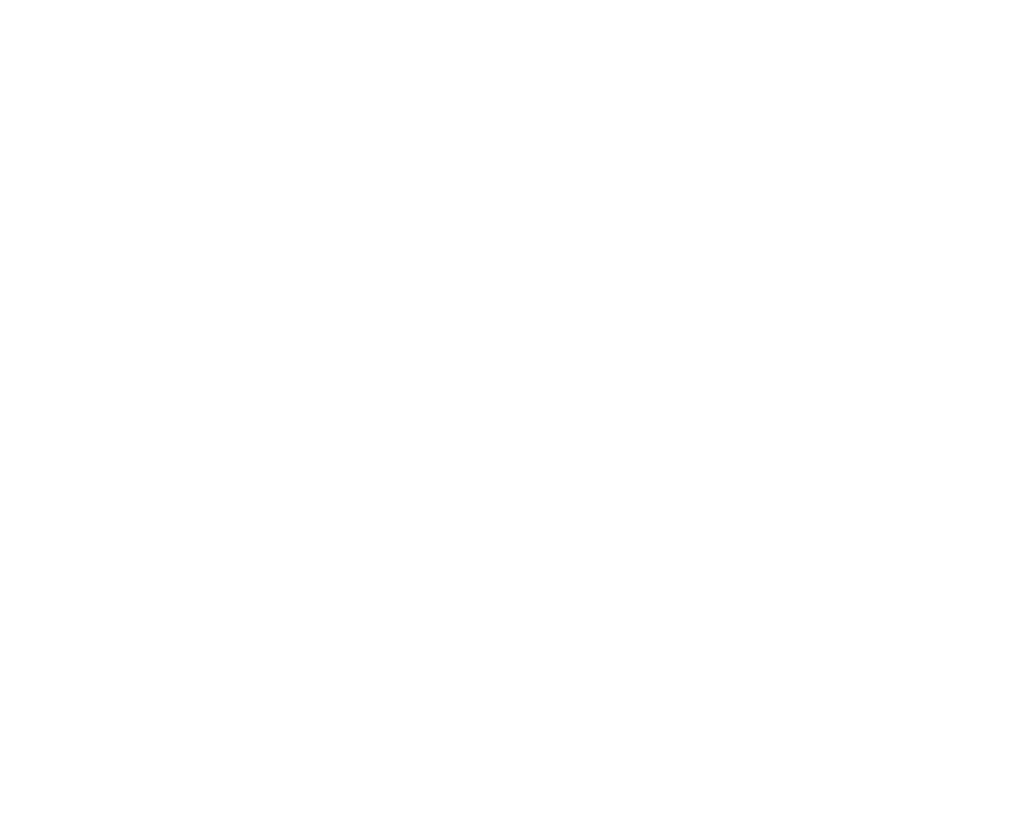
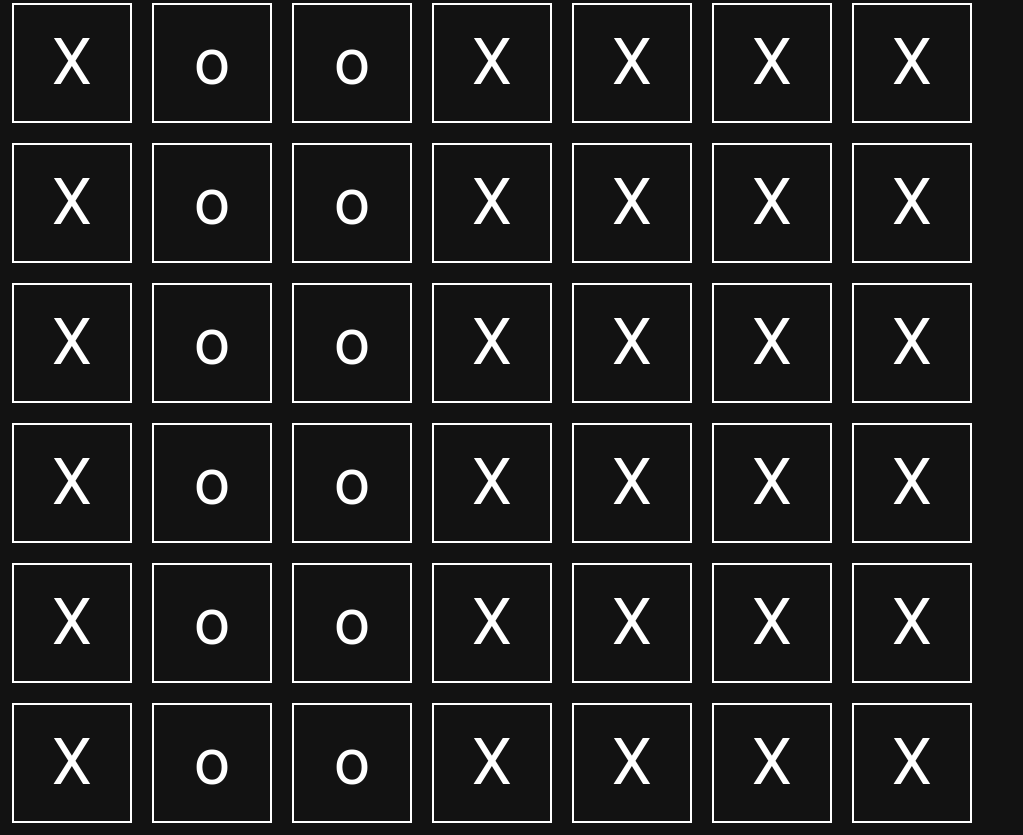
Before and after one commit to unheardof77/Connect-4, a React (Create React App) app in the folder my-app/: page /#/ in a window 1280 px wide. Shown: the part 1340-2175 px from the top of the page, without its empty margins (0-1023 px from the left). Before the commit the page ends 1192 px from the top, so only its background shows below. Built offline with nearby package versions, Linux system fonts and the light colour scheme.

Commit message:
board page now setup

```diff
--- a/my-app/src/App.tsx
+++ b/my-app/src/App.tsx
@@ -3,12 +3,23 @@
 import { Route, Routes, HashRouter as Router, } from 'react-router-dom';
 import { useState } from 'react';
 import {GameProvider} from './utils/statemanagment/globalstate';
-import './utils/reset/reset.css';
+// import './utils/reset/reset.css';
+import { ThemeProvider, createTheme } from '@mui/material/styles';
+import CssBaseline from '@mui/material/CssBaseline';
+
+const darkTheme = createTheme({
+  palette: {
+    mode: 'dark',
+  },
+});
+
 function App() {
 
   return (
     <div className="App">
       <GameProvider>
+      <ThemeProvider theme={darkTheme}>
+      <CssBaseline />
           <Router>
             <Routes>
               <Route path="/" element={<BoardPage/>}/>
@@ -16,6 +27,7 @@
               <Route/>
             </Routes>
           </Router>
+        </ThemeProvider>
       </GameProvider>
     </div>
   );
--- /dev/null
+++ b/my-app/src/Components/Board/Board.css
@@ -0,0 +1,14 @@
+.boardCell-wrapper {
+    display: flex;
+}
+
+.boardCell {
+    min-width: 120px;
+    height: 120px;
+    border: 2px solid white;
+    font-size: 4em;
+    margin: 10px;
+    display: flex;
+    justify-content: center;
+    align-items: center;
+}
--- a/my-app/src/Components/Board/Board.tsx
+++ b/my-app/src/Components/Board/Board.tsx
@@ -1,5 +1,5 @@
 import { useState, MouseEvent } from "react";
-
+import './Board.css'
 const boardPieces: string[][] = [['x'], ['O'], ['x'], ['O'], ['x'], ['O'], ['x']];
 
 export default function Board() {
@@ -109,6 +109,64 @@
                     {boardPieces.map((col, index) => <tr data-index={index} onClick={whatPositionPicked} key={`column #${index}`}>{boardPieces[index].map((piece, ind) => <td key={`col #${index} row #${ind}`}>{piece}</td>)}</tr>)}
                 </tbody>
             </table>
+            <table>
+                <tbody>
+                    <tr className="boardCell-wrapper">
+                        <div className="boardCell"><p>X</p></div>
+                        <div className="boardCell"><p>o</p></div>
+                        <div className="boardCell"><p>o</p></div>
+                        <div className="boardCell"><p>X</p></div>
+                        <div className="boardCell"><p>X</p></div>
+                        <div className="boardCell"><p>X</p></div>
+                        <div className="boardCell"><p>X</p></div>
+                    </tr>
+                    <tr className="boardCell-wrapper">
+                        <div className="boardCell"><p>X</p></div>
+                        <div className="boardCell"><p>o</p></div>
+                        <div className="boardCell"><p>o</p></div>
+                        <div className="boardCell"><p>X</p></div>
+                        <div className="boardCell"><p>X</p></div>
+                        <div className="boardCell"><p>X</p></div>
+                        <div className="boardCell"><p>X</p></div>
+                    </tr>
+                    <tr className="boardCell-wrapper">
+                        <div className="boardCell"><p>X</p></div>
+                        <div className="boardCell"><p>o</p></div>
+                        <div className="boardCell"><p>o</p></div>
+                        <div className="boardCell"><p>X</p></div>
+                        <div className="boardCell"><p>X</p></div>
+                        <div className="boardCell"><p>X</p></div>
+                        <div className="boardCell"><p>X</p></div>
+                    </tr>
+                    <tr className="boardCell-wrapper">
+                        <div className="boardCell"><p>X</p></div>
+                        <div className="boardCell"><p>o</p></div>
+                        <div className="boardCell"><p>o</p></div>
+                        <div className="boardCell"><p>X</p></div>
+                        <div className="boardCell"><p>X</p></div>
+                        <div className="boardCell"><p>X</p></div>
+                        <div className="boardCell"><p>X</p></div>
+                    </tr>
+                    <tr className="boardCell-wrapper">
+                        <div className="boardCell"><p>X</p></div>
+                        <div className="boardCell"><p>o</p></div>
+                        <div className="boardCell"><p>o</p></div>
+                        <div className="boardCell"><p>X</p></div>
+                        <div className="boardCell"><p>X</p></div>
+                        <div className="boardCell"><p>X</p></div>
+                        <div className="boardCell"><p>X</p></div>
+                    </tr>
+                    <tr className="boardCell-wrapper">
+                        <div className="boardCell"><p>X</p></div>
+                        <div className="boardCell"><p>o</p></div>
+                        <div className="boardCell"><p>o</p></div>
+                        <div className="boardCell"><p>X</p></div>
+                        <div className="boardCell"><p>X</p></div>
+                        <div className="boardCell"><p>X</p></div>
+                        <div className="boardCell"><p>X</p></div>
+                    </tr>
+                </tbody>
+            </table>
         </>
     );
 };
--- a/my-app/src/Components/Header/Header.tsx
+++ b/my-app/src/Components/Header/Header.tsx
@@ -8,7 +8,7 @@
 
 export default function Header() {
     return (
-        <Box sx={{ flexGrow: 1 }}>
+        <Box sx={{ flexGrow: 1, bgcolor: "black" }}>
             <AppBar position="static">
                 <Toolbar>
                     <IconButton
```
Lines whose indentation alone changed are shown as unchanged.
